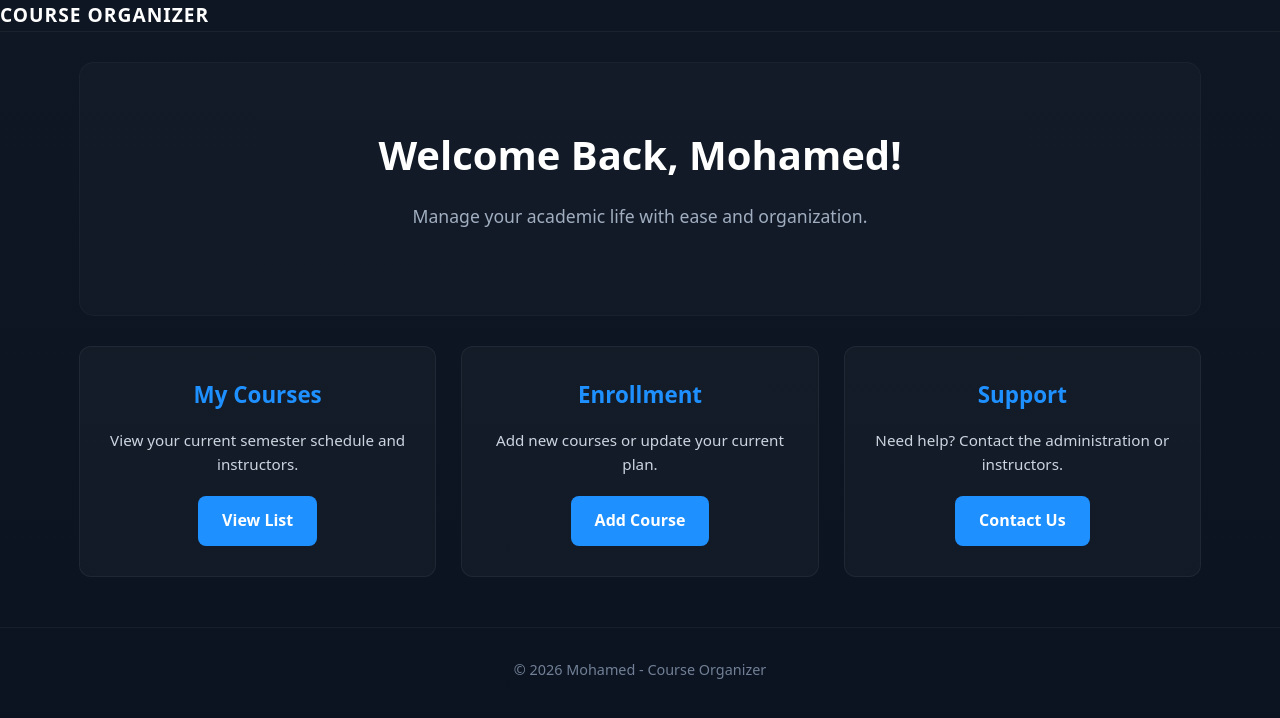
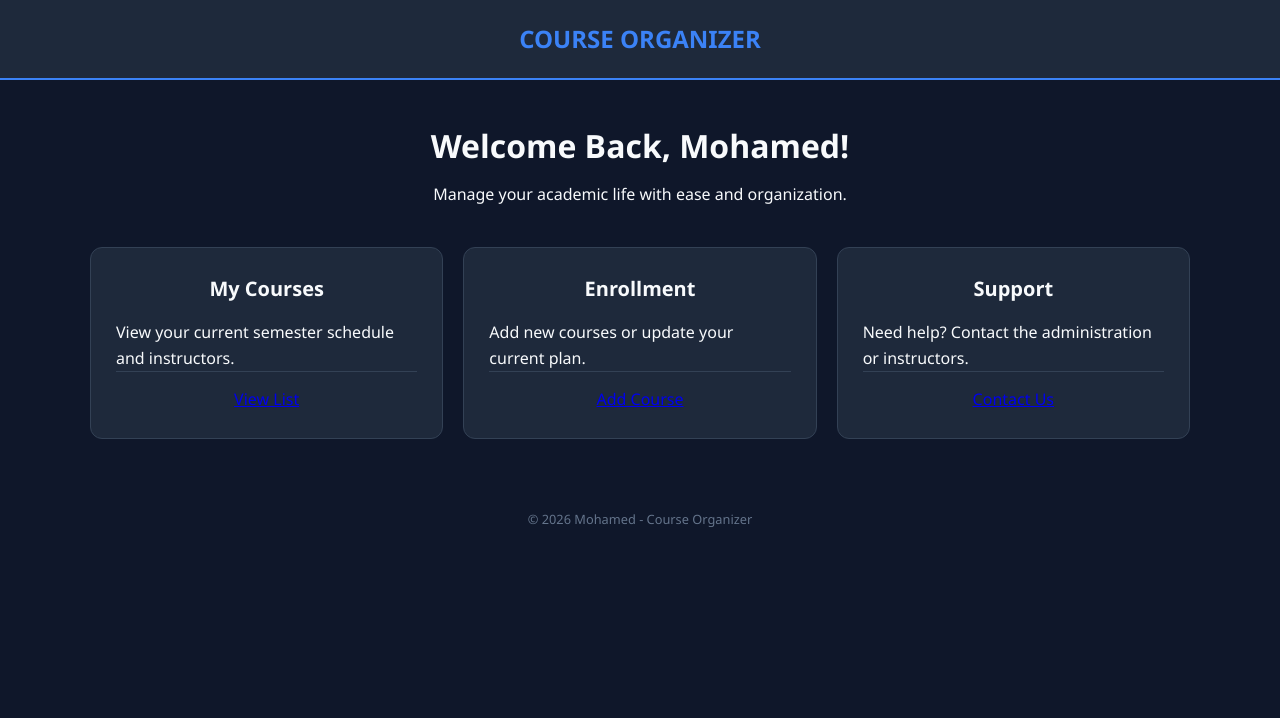
Before and after one commit to mmm3564777-sys/Personal_course_organize, a plain HTML site: page index.html in a window 1280 px wide. Drawn offline with Linux system fonts and the light colour scheme.

Commit message:
Update style.css

```diff
--- a/style.css
+++ b/style.css
@@ -1,188 +1,107 @@
-/* Global reset and box sizing */
 * {
     box-sizing: border-box;
     margin: 0;
     padding: 0;
 }
 
-html, body {
-    height: 100%;
+body {
+    font-family: 'Segoe UI', Roboto, Helvetica, Arial, sans-serif;
+    background-color: #0f172a;
+    color: #f8fafc;
+    line-height: 1.6;
 }
 
-body {
-    font-family: system-ui, -apple-system, "Segoe UI", Roboto, Arial, sans-serif;
-    background: linear-gradient(180deg, #0f1724 0%, #0b1220 100%);
-    color: #e6eef8;
-    line-height: 1.6;
-    -webkit-font-smoothing: antialiased;
+.container {
+    width: 90%;
+    max-width: 1100px;
+    margin: 0 auto;
 }
 
-/* Layout container */
-.container {
-    width: 90%;
-    max-width: 1200px;
-    margin: 0 auto;
-    padding: 0 15px;
-}
-
-/* Header & Navigation */
 .site-header {
-    background: rgba(15, 23, 36, 0.8);
-    border-bottom: 1px solid rgba(255, 255, 255, 0.05);
-    position: sticky;
-    top: 0;
-    z-index: 100;
-    backdrop-filter: blur(10px);
-}
-
-.header-inner {
-    display: flex;
-    align-items: center;
-    justify-content: space-between;
-    padding: 15px 0;
+    background: #1e293b;
+    padding: 20px 0;
+    text-align: center;
+    border-bottom: 2px solid #3b82f6;
 }
 
 .brand {
-    font-size: 1.2rem;
-    font-weight: 800;
-    letter-spacing: 1px;
-    color: #fff;
+    font-size: 1.5rem;
+    font-weight: bold;
+    color: #3b82f6;
     text-transform: uppercase;
 }
 
-.main-nav ul {
-    list-style: none;
-    display: flex;
-    gap: 15px;
-}
-
-.main-nav a {
-    color: #cfe7ff;
-    text-decoration: none;
-    font-weight: 600;
-    font-size: 0.9rem;
-    padding: 8px 12px;
-    border-radius: 6px;
-    transition: all 0.3s ease;
-}
-
-.main-nav a:hover, .main-nav a.active {
-    background: rgba(30, 144, 255, 0.15);
-    color: #1e90ff;
-}
-
-/* Hero Section */
 .hero {
     text-align: center;
-    padding: 60px 20px;
-    background: rgba(255, 255, 255, 0.02);
-    border-radius: 15px;
-    margin: 30px 0;
-    border: 1px solid rgba(255, 255, 255, 0.03);
+    padding: 40px 0;
 }
 
 .hero h1 {
-    font-size: 2.5rem;
-    color: #fff;
-    margin-bottom: 15px;
+    font-size: 2rem;
+    margin-bottom: 10px;
 }
 
-.hero p {
-    font-size: 1.1rem;
-    color: #a0aec0;
-    max-width: 600px;
-    margin: 0 auto 25px;
-}
-
-/* Grid Layout for Cards */
+/* Grid System for Cards */
 .features {
     display: grid;
-    grid-template-columns: repeat(auto-fit, minmax(300px, 1fr));
-    gap: 25px;
-    margin-bottom: 50px;
+    grid-template-columns: repeat(auto-fit, minmax(320px, 1fr));
+    gap: 20px;
+    padding-bottom: 50px;
 }
 
 .feature-card {
-    background: rgba(255, 255, 255, 0.03);
-    padding: 30px;
+    background: #1e293b;
     border-radius: 12px;
-    border: 1px solid rgba(255, 255, 255, 0.05);
-    text-align: center;
-    transition: transform 0.3s ease, background 0.3s ease;
+    padding: 25px;
+    border: 1px solid #334155;
+    transition: transform 0.2s;
 }
 
 .feature-card:hover {
-    transform: translateY(-10px);
-    background: rgba(255, 255, 255, 0.05);
-    border-color: rgba(30, 144, 255, 0.3);
+    transform: translateY(-5px);
+    border-color: #3b82f6;
 }
 
 .feature-card h3 {
-    color: #1e90ff;
+    color: #f8fafc;
     margin-bottom: 15px;
-    font-size: 1.4rem;
+    font-size: 1.25rem;
+    text-align: center;
 }
 
-.feature-card p {
-    color: #cbd5e0;
-    margin-bottom: 20px;
-    font-size: 0.95rem;
+/* Horizontal Info Bar with Separators */
+.course-info {
+    display: flex;
+    justify-content: center;
+    align-items: center;
+    gap: 15px;
+    padding-top: 15px;
+    border-top: 1px solid #334155;
 }
 
-/* Buttons */
-.btn {
-    display: inline-block;
-    padding: 12px 24px;
-    background: #1e90ff;
-    color: #fff;
-    text-decoration: none;
-    border-radius: 8px;
-    font-weight: 700;
-    transition: background 0.3s ease;
-    border: none;
-    cursor: pointer;
+.course-info span {
+    font-size: 0.9rem;
+    color: #94a3b8;
 }
 
-.btn:hover {
-    background: #1c82e6;
+.course-info span:not(:last-child):after {
+    content: "|";
+    margin-left: 15px;
+    color: #334155;
 }
 
-.btn-secondary {
-    background: transparent;
-    border: 1px solid #1e90ff;
-    color: #1e90ff;
+.back-home {
+    display: block;
+    width: fit-content;
+    margin: 20px auto;
+    color: #3b82f6;
+    text-decoration: none;
+    font-weight: bold;
 }
 
-.btn-secondary:hover {
-    background: rgba(30, 144, 255, 0.1);
+.site-footer {
+    text-align: center;
+    padding: 20px;
+    font-size: 0.8rem;
+    color: #64748b;
 }
-
-/* Footer */
-.site-footer {
-    padding: 30px 0;
-    text-align: center;
-    border-top: 1px solid rgba(255, 255, 255, 0.05);
-    color: #718096;
-    font-size: 0.9rem;
-}
-
-/* Responsive Adjustments */
-@media (max-width: 768px) {
-    .header-inner {
-        flex-direction: column;
-        gap: 15px;
-    }
-
-    .hero h1 {
-        font-size: 1.8rem;
-    }
-
-    .main-nav ul {
-        gap: 5px;
-    }
-
-    .main-nav a {
-        font-size: 0.8rem;
-        padding: 5px 8px;
-    }
-}
```
